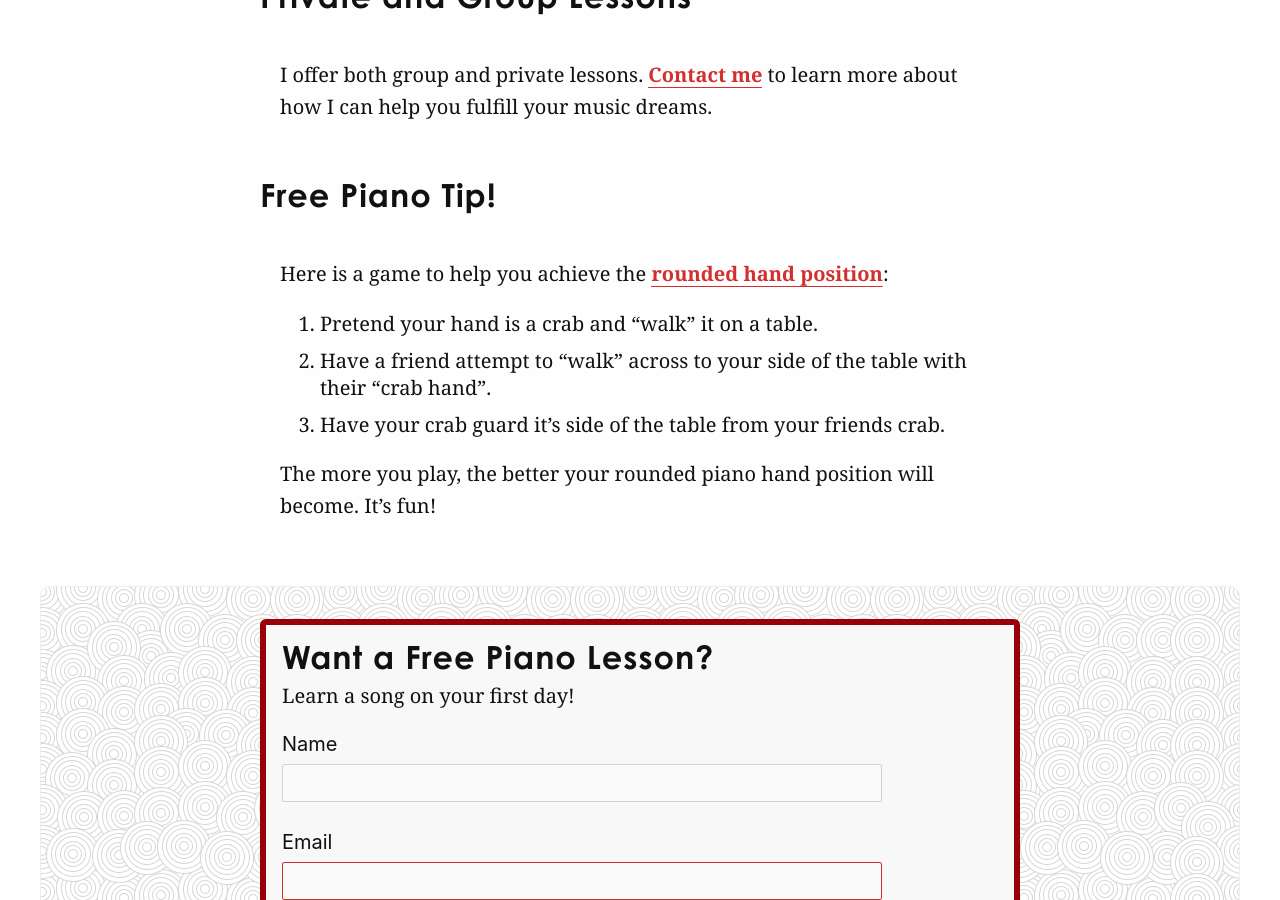
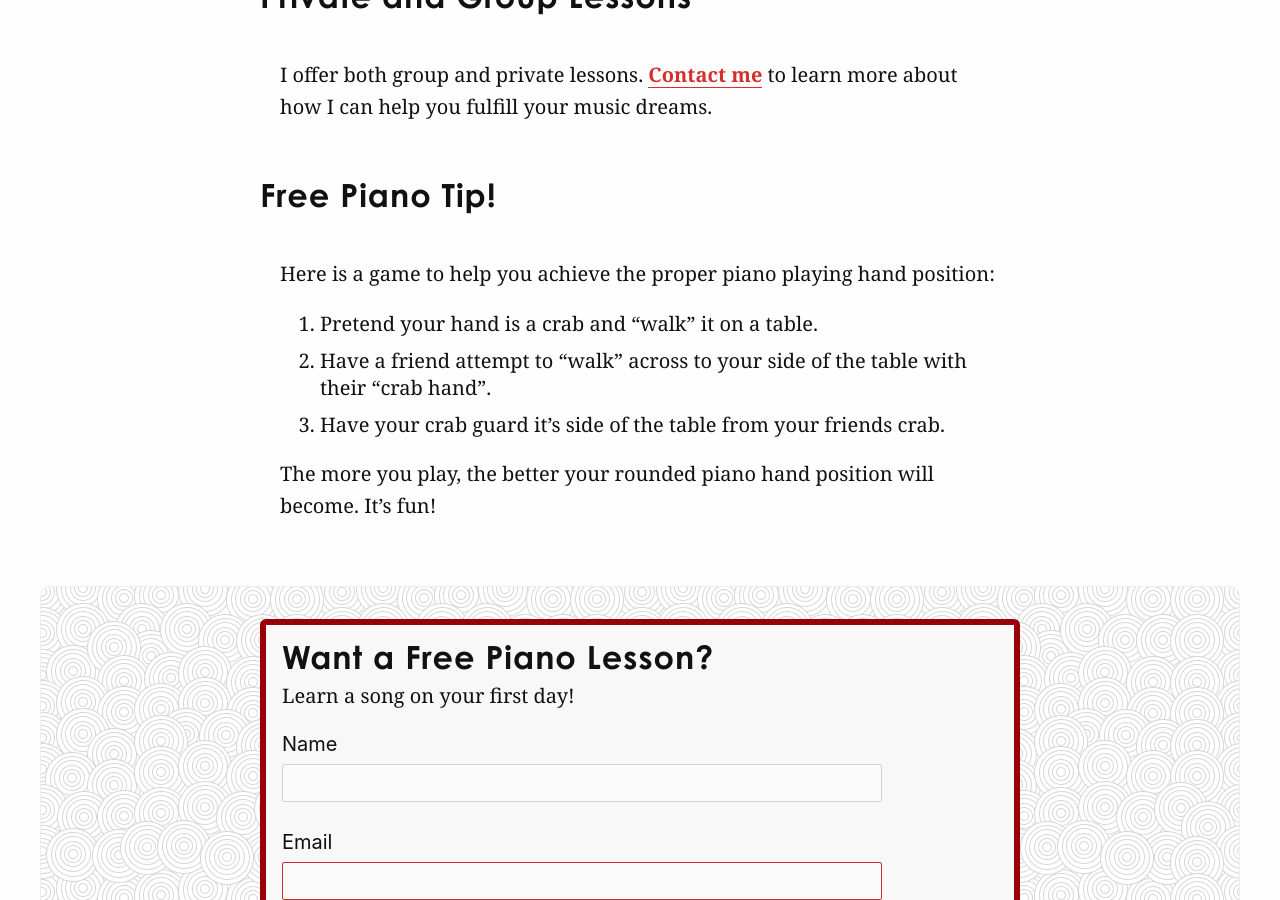
Before and after one commit to cchaiken/ccms, a Jekyll site: the page built from piano-lessons.md, in a window 1280 px wide and 900 px high, scrolled down 4458 px. Built offline with Jekyll 4.4.1, drawn with Linux system fonts in a browser that asks for light colours; some web fonts are replaced.

Commit message:
Updated Piano Lessons

```diff
--- a/piano-lessons.md
+++ b/piano-lessons.md
@@ -77,7 +77,7 @@ I offer both group and private lessons. [Contact me]({{ '/contact/' | relative_u
 
 ## Free Piano Tip!
 
-Here is a game to help you achieve the [rounded hand position](http://www.artist-musikerhalsan.se/en/musician-ergonomics/35-piano-ergonomics):
+Here is a game to help you achieve the proper piano playing hand position:
 
 1. Pretend your hand is a crab and “walk” it on a table.
 2. Have a friend attempt to “walk” across to your side of the table with their “crab hand”.
```
